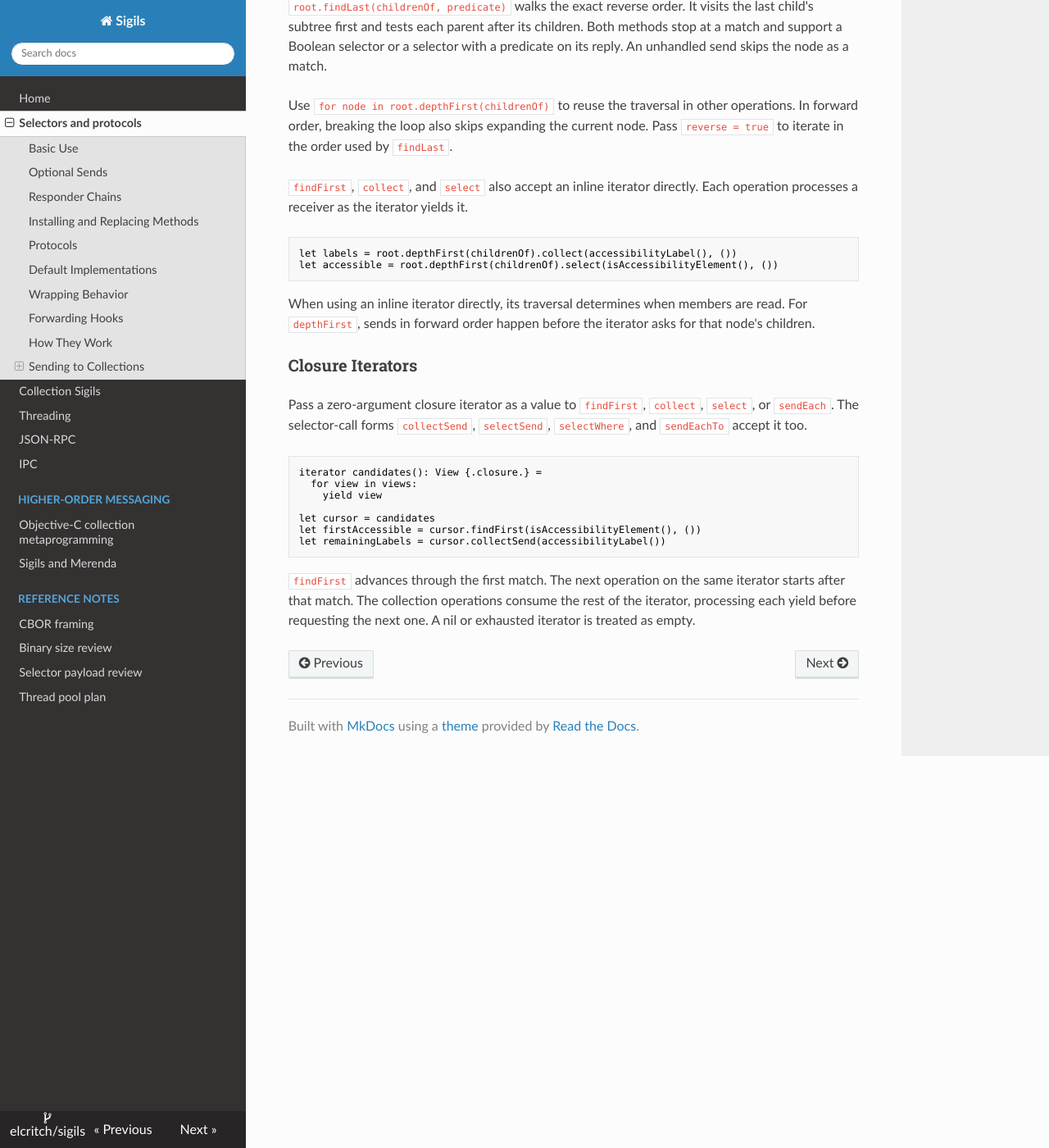
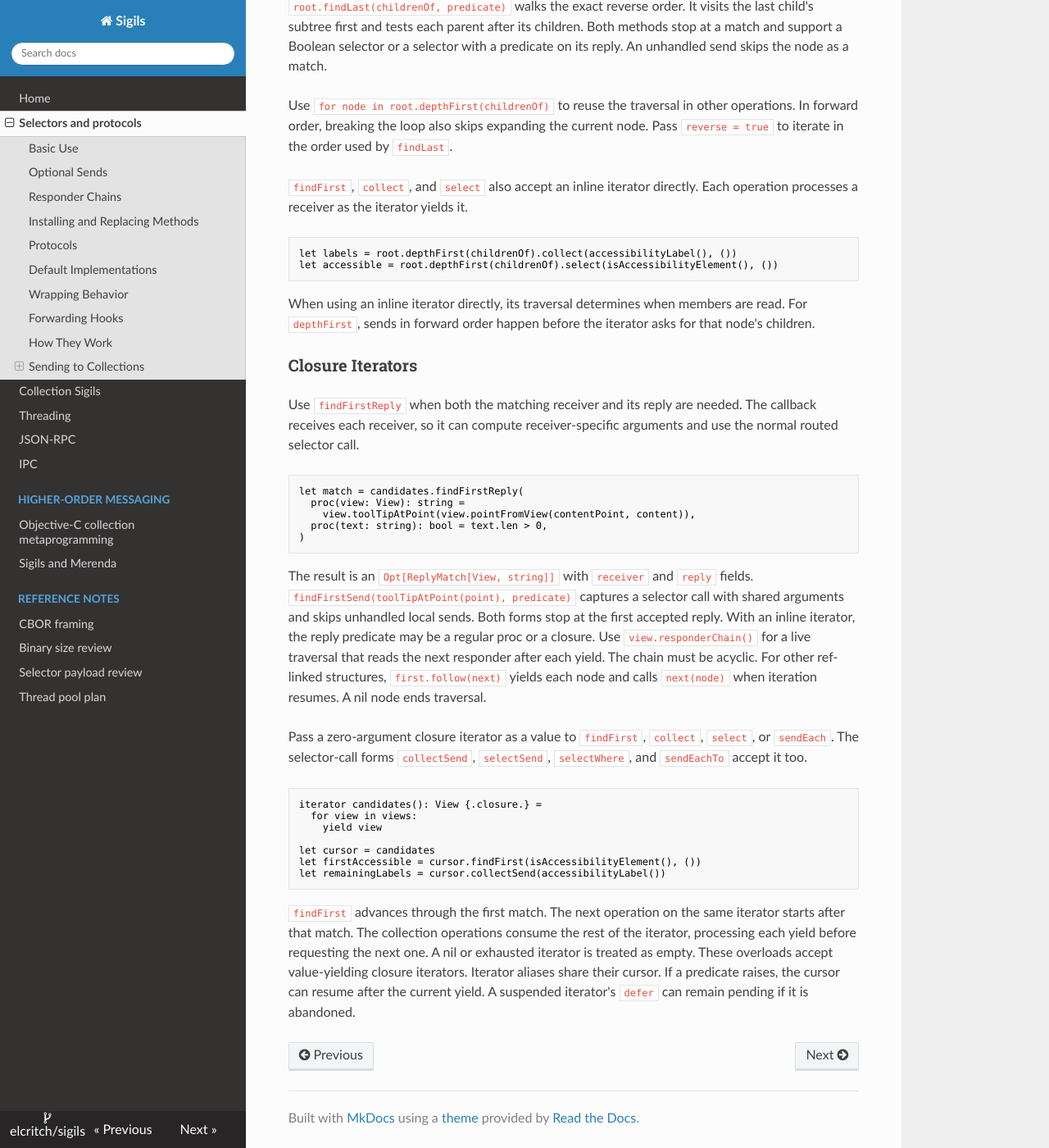
Before and after one commit to elcritch/sigils, an MkDocs documentation site: the page built from docs/selectors.md, in a window 1280 px wide and 1400 px high, scrolled down 10582 px. Shown: the whole window at 82% size. Built offline with MkDocs 1.6.1, drawn with Linux system fonts in a browser that asks for light colours; nearby versions of some CDN libraries.

Commit message:
Add first reply searches and lazy linked traversal (#76)

````diff
--- a/docs/selectors.md
+++ b/docs/selectors.md
@@ -542,6 +542,27 @@ for that node's children.
 
 ### Closure Iterators
 
+Use `findFirstReply` when both the matching receiver and its reply are needed.
+The callback receives each receiver, so it can compute receiver-specific arguments
+and use the normal routed selector call.
+
+```nim
+let match = candidates.findFirstReply(
+  proc(view: View): string =
+    view.toolTipAtPoint(view.pointFromView(contentPoint, content)),
+  proc(text: string): bool = text.len > 0,
+)
+```
+
+The result is an `Opt[ReplyMatch[View, string]]` with `receiver` and `reply`
+fields. `findFirstSend(toolTipAtPoint(point), predicate)` captures a selector
+call with shared arguments and skips unhandled local sends. Both forms stop at
+the first accepted reply. With an inline iterator, the reply predicate may be
+a regular proc or a closure. Use `view.responderChain()` for a live traversal
+that reads the next responder after each yield. The chain must be acyclic.
+For other ref-linked structures, `first.follow(next)` yields each node and
+calls `next(node)` when iteration resumes. A nil node ends traversal.
+
 Pass a zero-argument closure iterator as a value to `findFirst`, `collect`,
 `select`, or `sendEach`. The selector-call forms `collectSend`, `selectSend`,
 `selectWhere`, and `sendEachTo` accept it too.
@@ -560,3 +581,6 @@ let remainingLabels = cursor.collectSend(accessibilityLabel())
 same iterator starts after that match. The collection operations consume the
 rest of the iterator, processing each yield before requesting the next one.
 A nil or exhausted iterator is treated as empty.
+These overloads accept value-yielding closure iterators. Iterator aliases share
+their cursor. If a predicate raises, the cursor can resume after the current
+yield. A suspended iterator's `defer` can remain pending if it is abandoned.
````
Also changed, not shown: CHANGES.md (+6 -0 lines), 3 other files.
